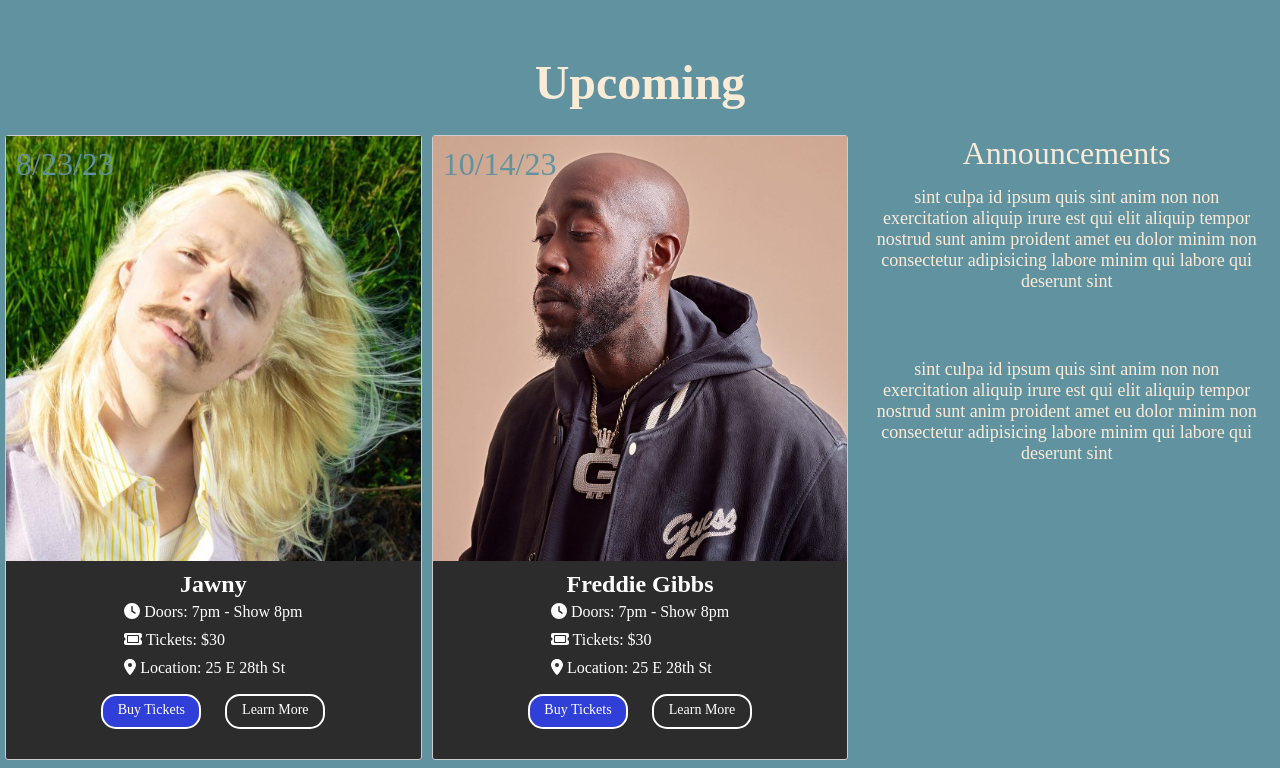
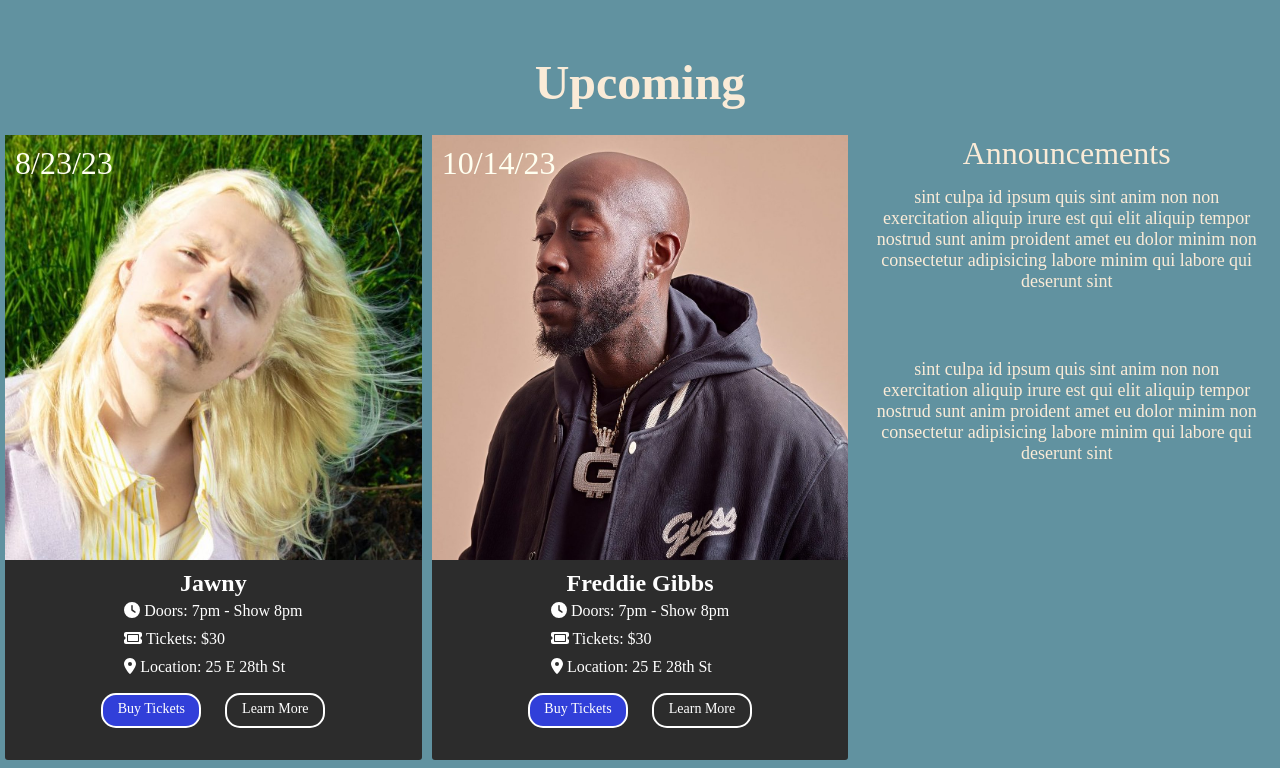
Before and after one commit to PeterwMcClelland/Miso, a React (Create React App) app: page / in a window 1280 px wide. Shown: the part 1120-1888 px from the top of the page. Built offline with nearby package versions, Linux system fonts and the light colour scheme.

Commit message:
heropage sass update/header title update

```diff
--- a/src/components/Header/Header.js
+++ b/src/components/Header/Header.js
@@ -34,7 +34,7 @@ function Header() {
     <div>
       <header className="header">
         <NavLink className="header-icon" to="/">
-          MISO <span className="title-small">Presents</span>
+          MOSO <span className="title-small">Presents</span>
         </NavLink>
         <button
           className="mobile-menu-toggle"
--- a/src/components/Hero/heropage.scss
+++ b/src/components/Hero/heropage.scss
@@ -83,7 +83,7 @@ li {
   text-align: start;
   padding: 10px;
   font-size: xx-large;
-  color: #6192a0;
+  color: ivory;
 }
 
 .img-jawny {
@@ -116,7 +116,7 @@ a {
 
 .artist-card {
   height: 625px;
-  border: 1px solid #ccc;
+  border: 1px transparent;
   margin-bottom: 10px;
   color: white;
   background-color: #2c2c2c;
@@ -168,7 +168,7 @@ h1 {
 }
 
 #button-blue:hover {
-  background-color: rgb(0, 132, 255);
+  background-color: #0084ff;
   transition: 0.3s;
   cursor: pointer;
 }
```
